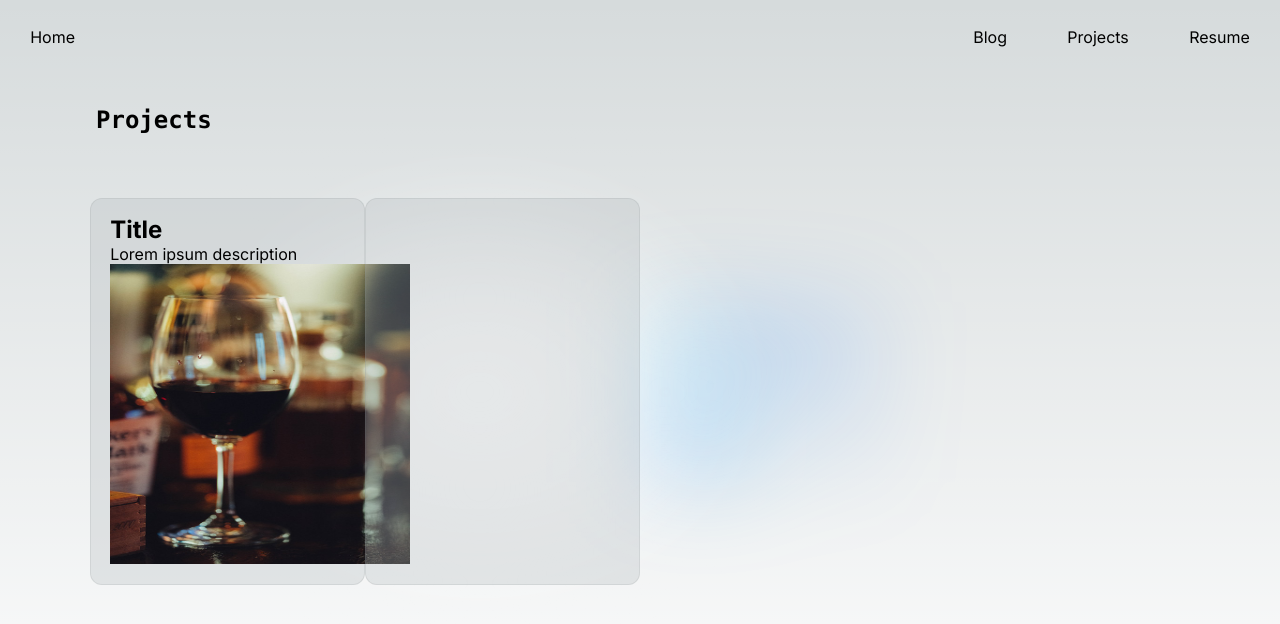
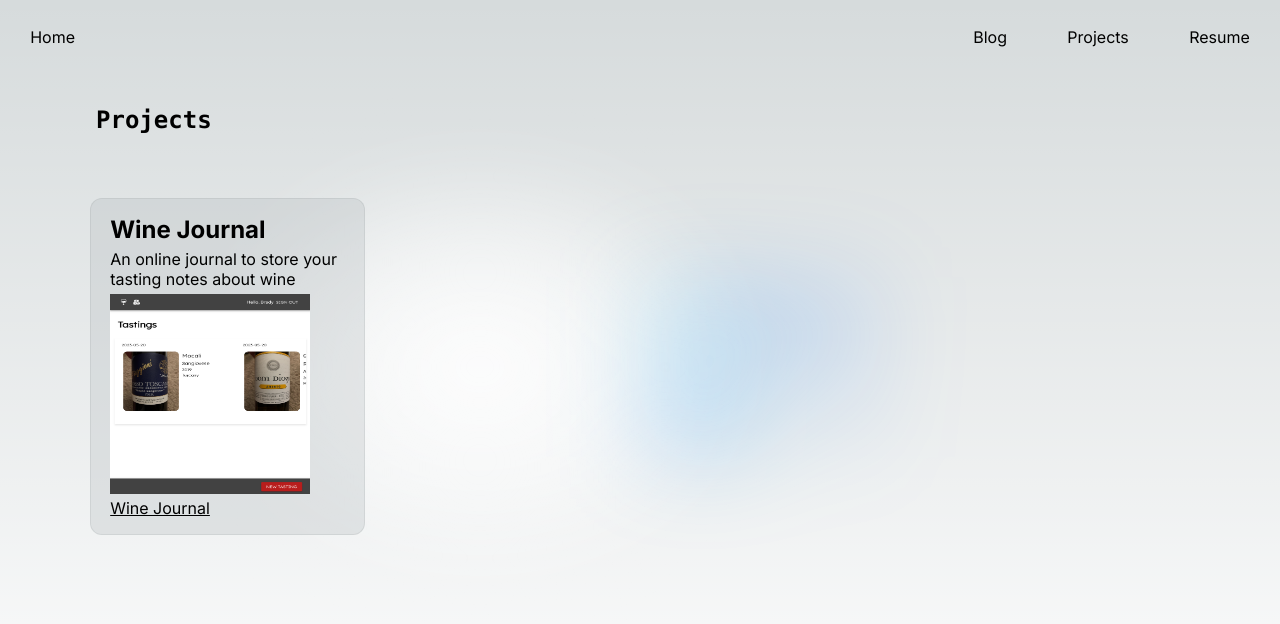
Before and after one commit to bpeterson1663/portfolio, a Next.js app: page /projects in a window 1280 px wide. Shown: the top 624 px of the page. Built offline with nearby package versions, Linux system fonts and the light colour scheme.

Commit message:
feat(project): create project card

```diff
--- a/src/app/components/card/card.tsx
+++ b/src/app/components/card/card.tsx
@@ -1,6 +1,10 @@
 import { PropsWithChildren } from 'react'
 import styles from './card.module.scss'
 
-export default function Card({ children }: PropsWithChildren) {
-  return <div className={styles['card-container']}>{children}</div>
+interface Props {
+  className?: string
 }
+
+export default function Card({ children, className }: PropsWithChildren<Props>) {
+  return <div className={`${styles['card-container']} ${className}`}>{children}</div>
+}
--- /dev/null
+++ b/src/app/projects/components/project-card.module.scss
@@ -0,0 +1,10 @@
+.project-card {
+    max-width: 300px;
+
+    p {
+        margin: 5px 0;
+    }
+    .link {
+        text-decoration: underline;
+    }
+}
--- /dev/null
+++ b/src/app/projects/components/project-card.tsx
@@ -0,0 +1,19 @@
+import Image from "next/image";
+import Card from "@/app/components/card/card";
+import { Project } from "../model";
+import Link from "next/link";
+import styles from '@/app/projects/components/project-card.module.scss'
+
+export function ProjectCard({title, description, imageUrl, projectRepo, url}: Project) {
+    console.log(url)
+    return (
+        <Card className={styles['project-card']}>
+        <h2>{title}</h2>
+        <p>{description}</p>
+        <Image alt={title} src={imageUrl} width={200} height={200} />
+        {projectRepo && <Link className={styles.link} target="_blank" href={projectRepo}>Project Repo</Link>}
+        {url && <Link className={styles.link} target="_blank" href={url} title={title}>{title}</Link>}
+      </Card>
+    )
+
+}
--- a/src/app/projects/model.ts
+++ b/src/app/projects/model.ts
@@ -3,6 +3,6 @@ export interface Project {
   title: string
   description: string
   url?: string
-  project_repo: string
-  screenshot: string
+  projectRepo?: string
+  imageUrl: string
 }
--- a/src/app/projects/page.tsx
+++ b/src/app/projects/page.tsx
@@ -1,17 +1,20 @@
-import Image from 'next/image'
-import Card from '../components/card/card'
 import Grid from '../components/grid/grid'
+import { Project } from './model'
+import { ProjectCard } from './components/project-card'
 
 export default function Page() {
+  const PROJECTS: Project[] = [{
+    id: "1",
+    title: "Wine Journal",
+    description: "An online journal to store your tasting notes about wine",
+    imageUrl: "/static/wine-journal.png",
+    url: "https://wine-journal-711ef.web.app/"
+  }]
+
   return (
     <div>
       <Grid>
-        <Card>
-          <h2>Title</h2>
-          <p>Lorem ipsum description</p>
-          <Image alt="Default" src="/static/wine-tasting.jpg" width={300} height={300} />
-        </Card>
-        <Card />
+        {PROJECTS.map(project => <ProjectCard key={project.id} {...project} /> )}
       </Grid>
     </div>
   )
```
Also changed, not shown: public/static/wine-journal.png (added), public/static/wine-tasting.jpg (deleted).
